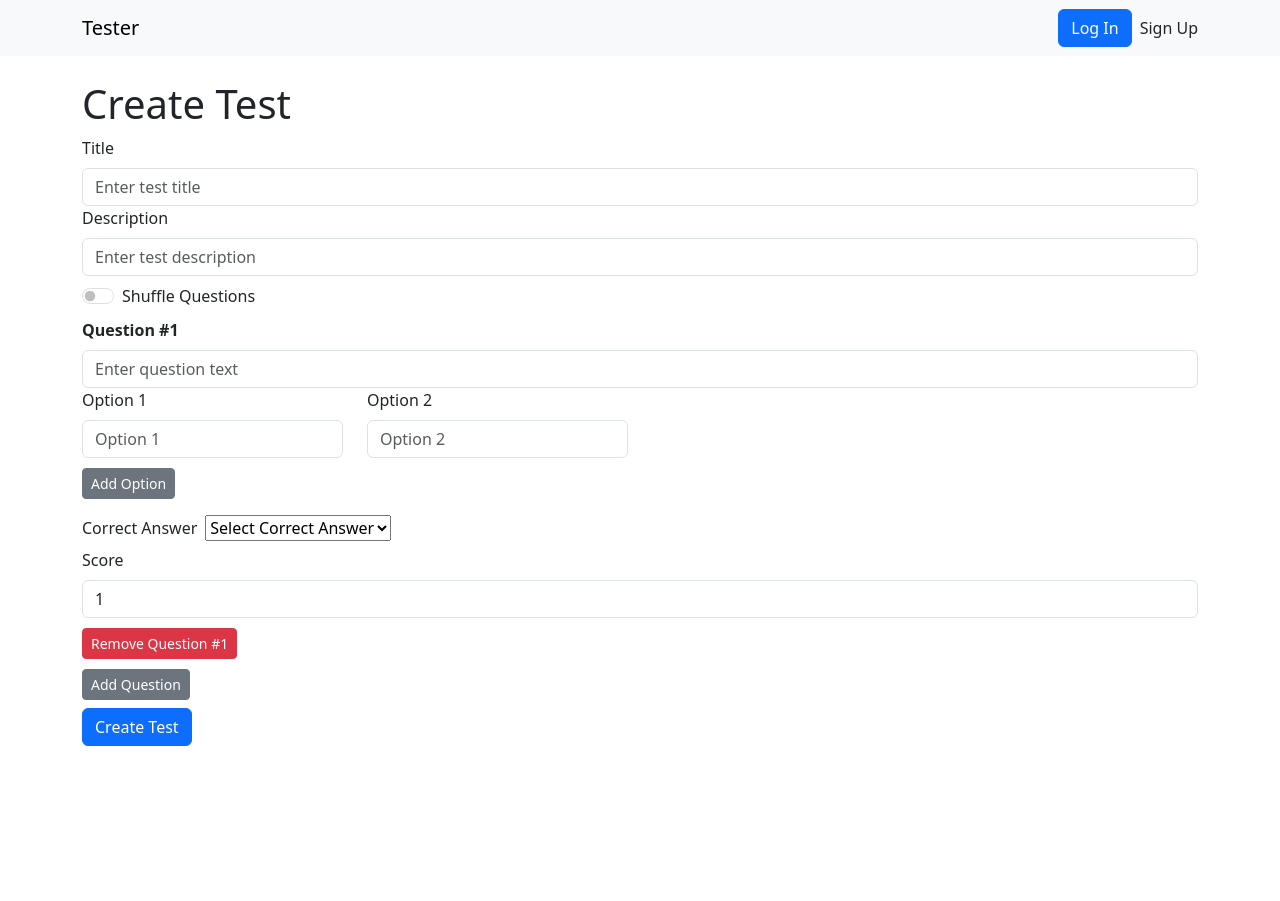
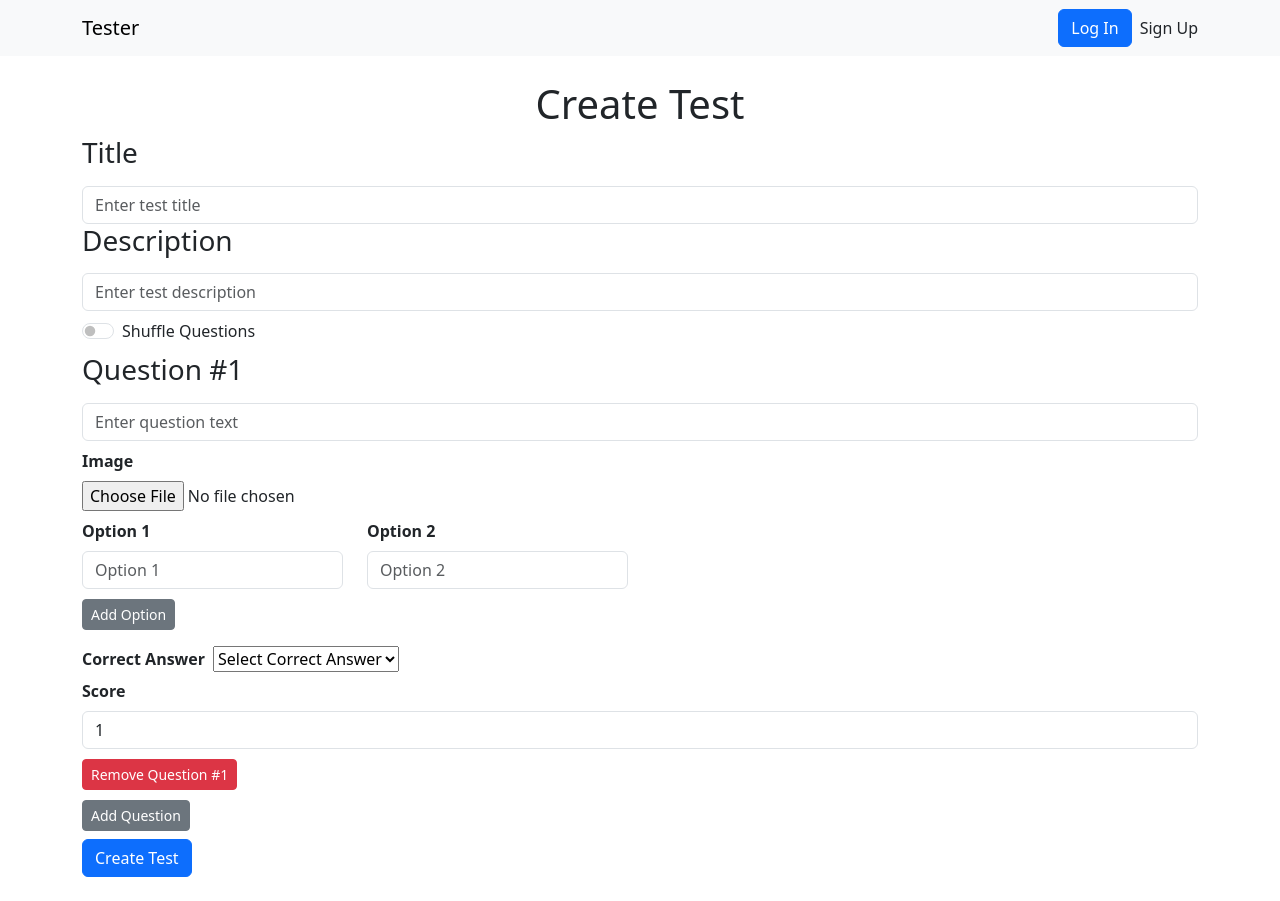
Before and after one commit to viktoriiakoniukhova/mern-tester, a React (Create React App) app in the folder client/: page /create in a window 1280 px wide. Before the commit the page ends 800 px from the top, so only its background shows below. Built offline with nearby package versions, Linux system fonts and the light colour scheme.

Commit message:
refactor: add image uploading to the test question

```diff
--- a/client/src/pages/TestCreatePage.jsx
+++ b/client/src/pages/TestCreatePage.jsx
@@ -7,6 +7,9 @@ import Col from "react-bootstrap/Col";
 import Row from "react-bootstrap/Row";
 import Container from "react-bootstrap/esm/Container";
 import testService from "../utils/service/testService";
+
+const FILE_SIZE = 160 * 1024;
+const SUPPORTED_FORMATS = ["image/jpg", "image/jpeg", "image/gif", "image/png"];
 
 const TestCreatePage = () => {
   const { Formik, Field, FieldArray } = formik;
@@ -32,6 +35,18 @@ const TestCreatePage = () => {
             .min(2, "*Question text must have at least 2 characters")
             .max(1000, "*Question text can't be longer than 1000 characters")
             .required("*Question text is required"),
+          imageUrl: yup
+            .mixed()
+            .nullable(true)
+            .test("fileSize", "*File too large", (value) => {
+              if (value === null) return true;
+              return value && value.size <= FILE_SIZE;
+            })
+            .test("fileFormat", "*Unsupported Format", (value) => {
+              if (value === null) return true;
+              return value && SUPPORTED_FORMATS.includes(value.type);
+            })
+            .default(null),
           options: yup
             .array()
             .of(
@@ -65,18 +80,38 @@ const TestCreatePage = () => {
       }),
   });
 
-  const handleSubmit = (values) => {
+  const handleSubmit = async (values) => {
+    const uploadPromises = values.questions.map(async (question) => {
+      if (question.imageUrl) {
+        const newImageUrl = await testService.uploadImage(question.imageUrl);
+        return { ...question, imageUrl: newImageUrl };
+      }
+      return question;
+    });
+
+    const updatedQuestions = await Promise.all(uploadPromises);
+    values.questions = updatedQuestions;
+    // console.log(values);
+
     testService.createTest(values);
   };
 
   return (
     <Container className="my-4">
-      <h1>Create Test</h1>
+      <h1 className=" text-center">Create Test</h1>
       <Formik
         initialValues={{
           title: "",
           description: "",
-          questions: [{ text: "", options: ["", ""], answer: "", score: "1" }],
+          questions: [
+            {
+              text: "",
+              imageUrl: null,
+              options: ["", ""],
+              answer: "",
+              score: "1",
+            },
+          ],
           shuffle: false,
         }}
         validationSchema={schema}
@@ -85,6 +120,7 @@ const TestCreatePage = () => {
         {({
           handleSubmit,
           handleChange,
+          setFieldValue,
           values,
           errors,
           touched,
@@ -92,7 +128,9 @@ const TestCreatePage = () => {
         }) => (
           <Form onSubmit={handleSubmit}>
             <Form.Group controlId="title">
-              <Form.Label>Title</Form.Label>
+              <Form.Label>
+                <h3>Title</h3>
+              </Form.Label>
               <Form.Control
                 type="text"
                 name="title"
@@ -107,7 +145,9 @@ const TestCreatePage = () => {
             </Form.Group>
 
             <Form.Group controlId="description">
-              <Form.Label>Description</Form.Label>
+              <Form.Label>
+                <h3>Description</h3>
+              </Form.Label>
               <Form.Control
                 type="text"
                 name="description"
@@ -140,7 +180,7 @@ const TestCreatePage = () => {
                       {/* Question Text */}
                       <Form.Group controlId={`questions[${index}].text`}>
                         <Form.Label>
-                          <b>Question #{index + 1} </b>
+                          <h3>Question #{index + 1} </h3>
                         </Form.Label>
                         <Field
                           type="text"
@@ -156,6 +196,71 @@ const TestCreatePage = () => {
                           {errors.questions?.[index]?.text}
                         </Form.Control.Feedback>
                       </Form.Group>
+                      {/* Image upload */}
+                      <Form.Group
+                        controlId={`questions[${index}].imgUrl`}
+                        className="d-flex flex-column my-2"
+                      >
+                        <Form.Label>
+                          <b>Image</b>
+                        </Form.Label>
+                        {!question.imageUrl && (
+                          <input
+                            type="file"
+                            name={`questions[${index}].imageUrl`}
+                            accept={SUPPORTED_FORMATS.join(", ")}
+                            onChange={(event) => {
+                              setFieldValue(
+                                `questions[${index}].imageUrl`,
+                                event.currentTarget.files[0]
+                              );
+                            }}
+                          />
+                        )}
+                        {question.imageUrl && (
+                          <div>
+                            <img
+                              src={
+                                typeof question.imageUrl !== "string"
+                                  ? URL.createObjectURL(question.imageUrl)
+                                  : undefined
+                              }
+                              alt="Uploaded"
+                              style={{
+                                borderRadius: "10px",
+                                width: "100px",
+                                height: "100px",
+                              }}
+                            />
+                            <Button
+                              variant="danger"
+                              onClick={() => {
+                                setFieldValue(
+                                  `questions[${index}].imageUrl`,
+                                  null
+                                );
+                              }}
+                              style={{
+                                marginLeft: "10px",
+                                marginTop: "10px",
+                              }}
+                            >
+                              Remove Image
+                            </Button>
+                          </div>
+                        )}
+                        {errors.questions?.[index]?.imageUrl &&
+                          touched.questions?.[index] && (
+                            <div
+                              className="text-danger "
+                              style={{
+                                marginBottom: "10px",
+                              }}
+                            >
+                              {errors.questions[index].imageUrl}
+                            </div>
+                          )}
+                      </Form.Group>
                       {/* Options FieldArray */}
                       <FieldArray name={`questions[${index}].options`}>
                         {({ push, remove }) => (
@@ -167,7 +272,7 @@ const TestCreatePage = () => {
                                   controlId={`questions[${index}].options[${optionIndex}]`}
                                 >
                                   <Form.Label>
-                                    Option {optionIndex + 1}
+                                    <b>Option {optionIndex + 1}</b>
                                   </Form.Label>
                                   <Field
                                     type="text"
@@ -236,7 +341,9 @@ const TestCreatePage = () => {
                         )}
                       {/* Correct Answer */}
                       <Form.Group controlId={`questions[${index}].answer`}>
-                        <Form.Label>Correct Answer</Form.Label>
+                        <Form.Label>
+                          <b>Correct Answer</b>
+                        </Form.Label>
                         <Field
                           as="select"
                           name={`questions[${index}].answer`}
@@ -253,7 +360,7 @@ const TestCreatePage = () => {
                         >
                           <option value="">Select Correct Answer</option>
                           {question.options.map((_, optionIndex) => (
-                            <option key={optionIndex} value={optionIndex}>
+                            <option key={optionIndex} value={_}>
                               Option {optionIndex + 1}
                             </option>
                           ))}
@@ -266,7 +373,9 @@ const TestCreatePage = () => {
                       </Form.Group>
                       {/* Score */}
                       <Form.Group controlId={`questions[${index}].score`}>
-                        <Form.Label>Score</Form.Label>
+                        <Form.Label>
+                          <b>Score</b>
+                        </Form.Label>
                         <Field
                           type="number"
                           name={`questions[${index}].score`}
@@ -303,9 +412,10 @@ const TestCreatePage = () => {
                     onClick={() =>
                       push({
                         text: "",
+                        imageUrl: null,
                         options: ["", ""],
                         answer: "",
-                        score: "",
+                        score: "1",
                       })
                     }
                     style={{ marginTop: "10px" }}
--- a/client/src/pages/TestEditPage.jsx
+++ b/client/src/pages/TestEditPage.jsx
@@ -8,6 +8,9 @@ import Row from "react-bootstrap/Row";
 import Container from "react-bootstrap/esm/Container";
 import testService from "../utils/service/testService";
 import { useParams } from "react-router-dom";
+
+const FILE_SIZE = 160 * 1024;
+const SUPPORTED_FORMATS = ["image/jpg", "image/jpeg", "image/gif", "image/png"];
 
 const TestEditPage = () => {
   const [test, setTest] = useState({});
@@ -45,6 +48,18 @@ const TestEditPage = () => {
             .min(2, "*Question text must have at least 2 characters")
             .max(1000, "*Question text can't be longer than 1000 characters")
             .required("*Question text is required"),
+          imageUrl: yup
+            .mixed()
+            .nullable(true)
+            .test("fileSize", "*File too large", (value) => {
+              if (value === null || typeof value === "string") return true;
+              return value && value.size <= FILE_SIZE;
+            })
+            .test("fileFormat", "*Unsupported Format", (value) => {
+              if (value === null || typeof value === "string") return true;
+              return value && SUPPORTED_FORMATS.includes(value.type);
+            }),
+          // .default(null)
           options: yup
             .array()
             .of(
@@ -78,7 +93,33 @@ const TestEditPage = () => {
       }),
   });
 
-  const handleSubmit = (values) => {
+  const handleSubmit = async (values) => {
+    const uploadPromises = values.questions.map(async (question) => {
+      if (typeof question.imageUrl !== "string") {
+        if (
+          test.questions.some(
+            (q) =>
+              q._id === question._id &&
+              typeof q.imageUrl === "string" &&
+              typeof q.imageUrl !== typeof question.imageUrl
+          )
+        ) {
+          const deletedImageUrl = await testService.deleteImage(
+            test.questions[
+              test.questions.findIndex((q) => q._id === question._id)
+            ].imageUrl
+          );
+        }
+        if (question.imageUrl !== null) {
+          const newImageUrl = await testService.uploadImage(question.imageUrl);
+          return { ...question, imageUrl: newImageUrl };
+        }
+      }
+      return question;
+    });
+
+    const updatedQuestions = await Promise.all(uploadPromises);
+    values.questions = updatedQuestions;
     testService.updateTest(test.owner._id, testId, values);
   };
 
@@ -94,6 +135,7 @@ const TestEditPage = () => {
           {({
             handleSubmit,
             handleChange,
+            setFieldValue,
             values,
             errors,
             touched,
@@ -165,7 +207,71 @@ const TestEditPage = () => {
                             {errors.questions?.[index]?.text}
                           </Form.Control.Feedback>
                         </Form.Group>
-
+                        {/* Image upload */}
+                        <Form.Group
+                          controlId={`questions[${index}].imgUrl`}
+                          className="d-flex flex-column my-2"
+                        >
+                          <Form.Label>
+                            <b>Image</b>
+                          </Form.Label>
+                          {!question.imageUrl && (
+                            <input
+                              type="file"
+                              name={`questions[${index}].imageUrl`}
+                              accept={SUPPORTED_FORMATS.join(", ")}
+                              onChange={(event) => {
+                                setFieldValue(
+                                  `questions[${index}].imageUrl`,
+                                  event.currentTarget.files[0]
+                                );
+                              }}
+                            />
+                          )}
+                          {question.imageUrl && (
+                            <div>
+                              <img
+                                src={
+                                  typeof question.imageUrl !== "string"
+                                    ? URL.createObjectURL(question.imageUrl)
+                                    : question.imageUrl
+                                }
+                                alt="Uploaded"
+                                style={{
+                                  borderRadius: "10px",
+                                  width: "100px",
+                                  height: "100px",
+                                }}
+                              />
+                              <Button
+                                variant="danger"
+                                onClick={() => {
+                                  setFieldValue(
+                                    `questions[${index}].imageUrl`,
+                                    null
+                                  );
+                                }}
+                                style={{
+                                  marginLeft: "10px",
+                                  marginTop: "10px",
+                                }}
+                              >
+                                Remove Image
+                              </Button>
+                            </div>
+                          )}
+                          {errors.questions?.[index]?.imageUrl &&
+                            touched.questions?.[index] && (
+                              <div
+                                className="text-danger "
+                                style={{
+                                  marginBottom: "10px",
+                                }}
+                              >
+                                {errors.questions[index].imageUrl}
+                              </div>
+                            )}
+                        </Form.Group>
                         {/* Options FieldArray */}
                         <FieldArray name={`questions[${index}].options`}>
                           {({ push, remove }) => (
@@ -263,8 +369,11 @@ const TestEditPage = () => {
                               <option value={test.questions[index].answer}>
                                 {"Option " +
                                   (test.questions[index].options.findIndex(
-                                    (option) =>
-                                      option === test.questions[index].answer
+                                    (option) => {
+                                      return (
+                                        option === test.questions[index].answer
+                                      );
+                                    }
                                   ) +
                                     1)}
                               </option>
@@ -331,6 +440,7 @@ const TestEditPage = () => {
                       onClick={() =>
                         push({
                           text: "",
+                          imageUrl: null,
                           options: ["", ""],
                           answer: "",
                           score: "1",
```
